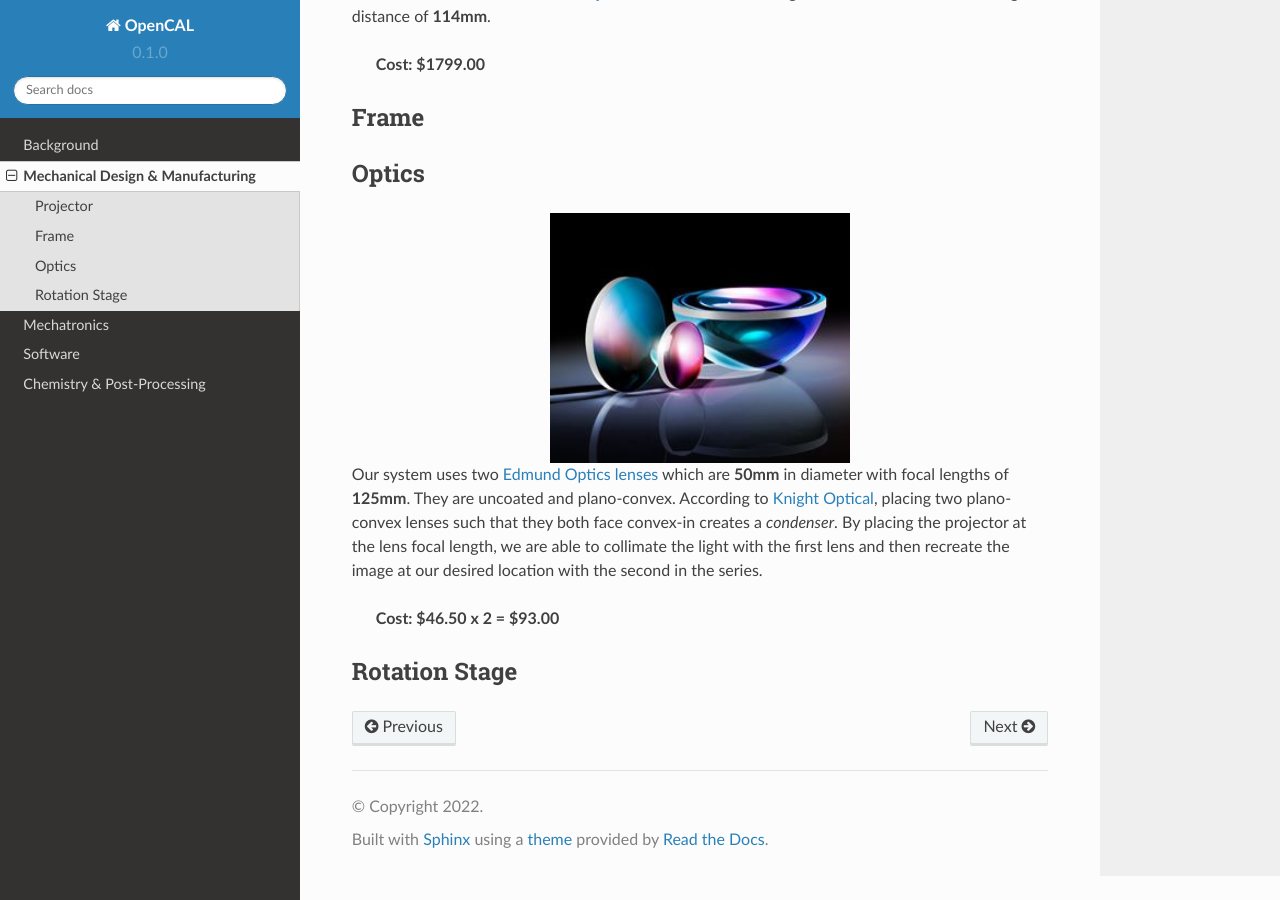
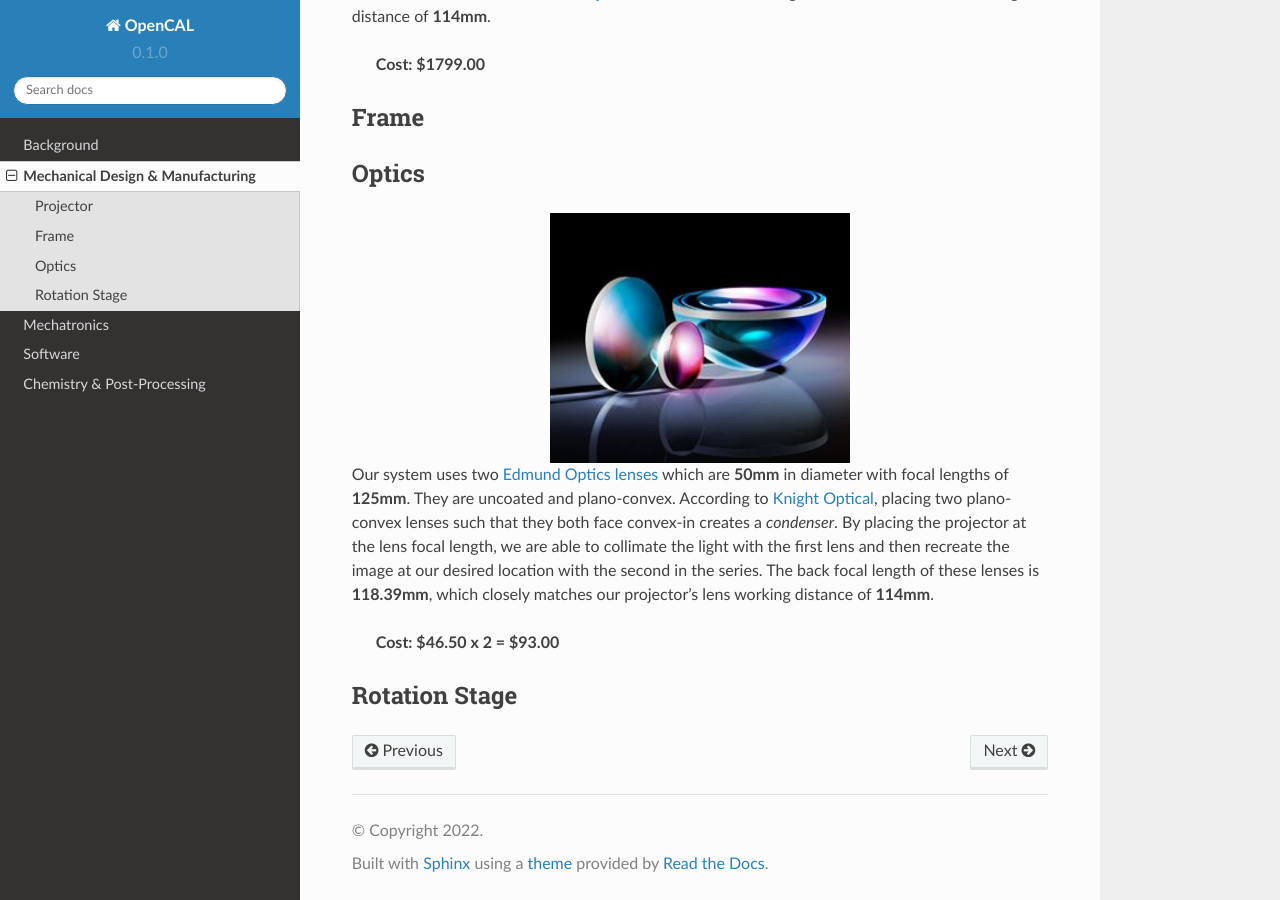
Before and after one commit to anjanasaravanan/openCAL, a Sphinx documentation site: the page built from docs/source/mechanical.rst, in a window 1280 px wide and 900 px high, scrolled down 535 px. Built offline with Sphinx 7.4.7 and the Read the Docs theme 2.0.0, drawn with Linux system fonts in a browser that asks for light colours.

Commit message:
Update mechanical.rst

```diff
--- a/docs/source/mechanical.rst
+++ b/docs/source/mechanical.rst
@@ -25,7 +25,7 @@ Optics
     :alt: Edmund Optics Lens #45-247
 
 
-Our system uses two `Edmund Optics lenses <https://www.edmundoptics.com/p/500mm-dia-x-1250mm-fl-uncoated-plano-convex-lens/5729/>`_ which are **50mm** in diameter with focal lengths of **125mm**. They are uncoated and plano-convex. According to `Knight Optical <https://www.knightoptical.com/news/the-value-of-condenser-lenses-in-projection-systems/>`_, placing two plano-convex lenses such that they both face convex-in creates a *condenser*. By placing the projector at the lens focal length, we are able to collimate the light with the first lens and then recreate the image at our desired location with the second in the series.
+Our system uses two `Edmund Optics lenses <https://www.edmundoptics.com/p/500mm-dia-x-1250mm-fl-uncoated-plano-convex-lens/5729/>`_ which are **50mm** in diameter with focal lengths of **125mm**. They are uncoated and plano-convex. According to `Knight Optical <https://www.knightoptical.com/news/the-value-of-condenser-lenses-in-projection-systems/>`_, placing two plano-convex lenses such that they both face convex-in creates a *condenser*. By placing the projector at the lens focal length, we are able to collimate the light with the first lens and then recreate the image at our desired location with the second in the series. The back focal length of these lenses is **118.39mm**, which closely matches our projector's lens working distance of **114mm**.
 
                     **Cost: $46.50 x 2 = $93.00**
 
```
